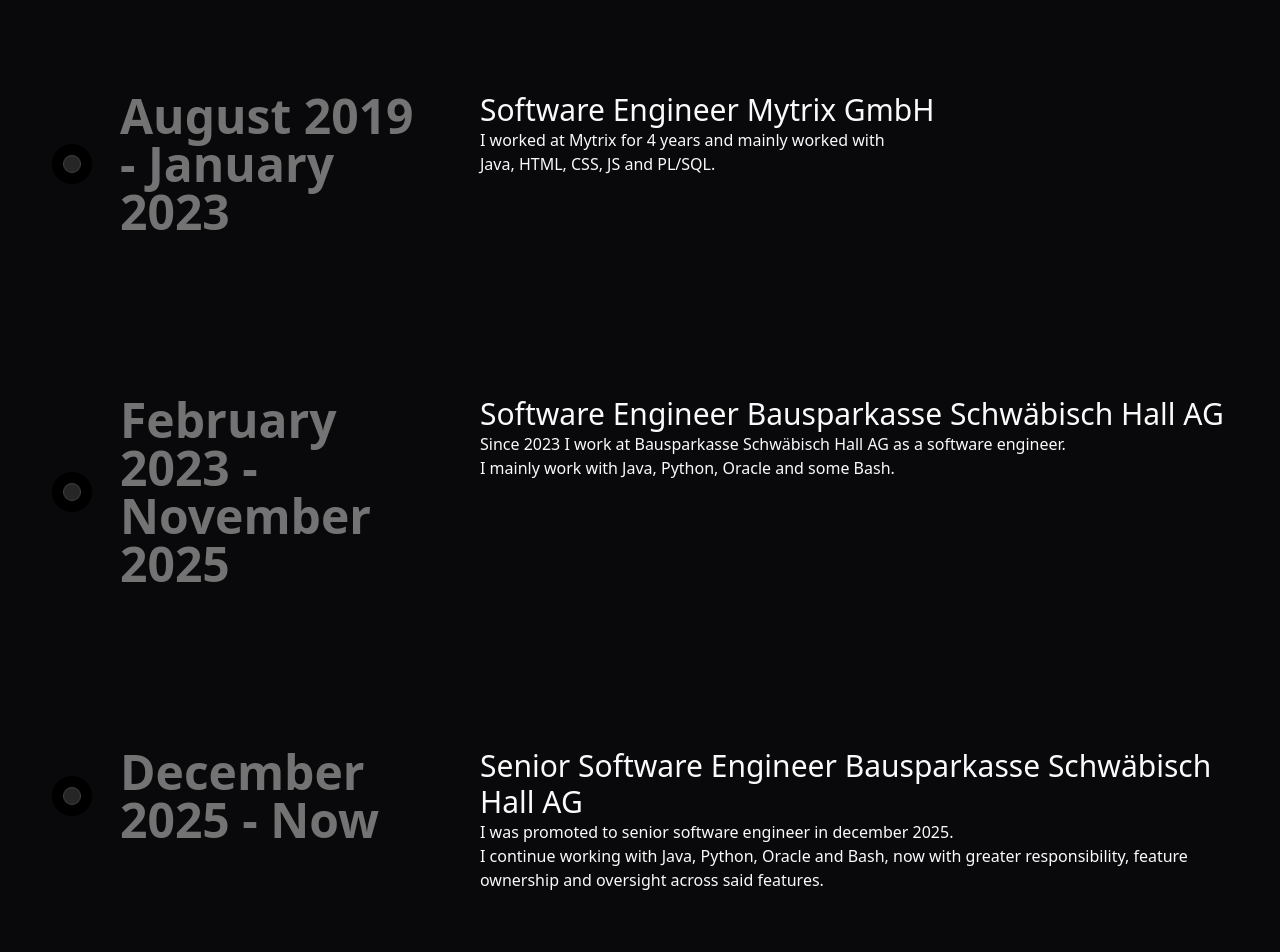
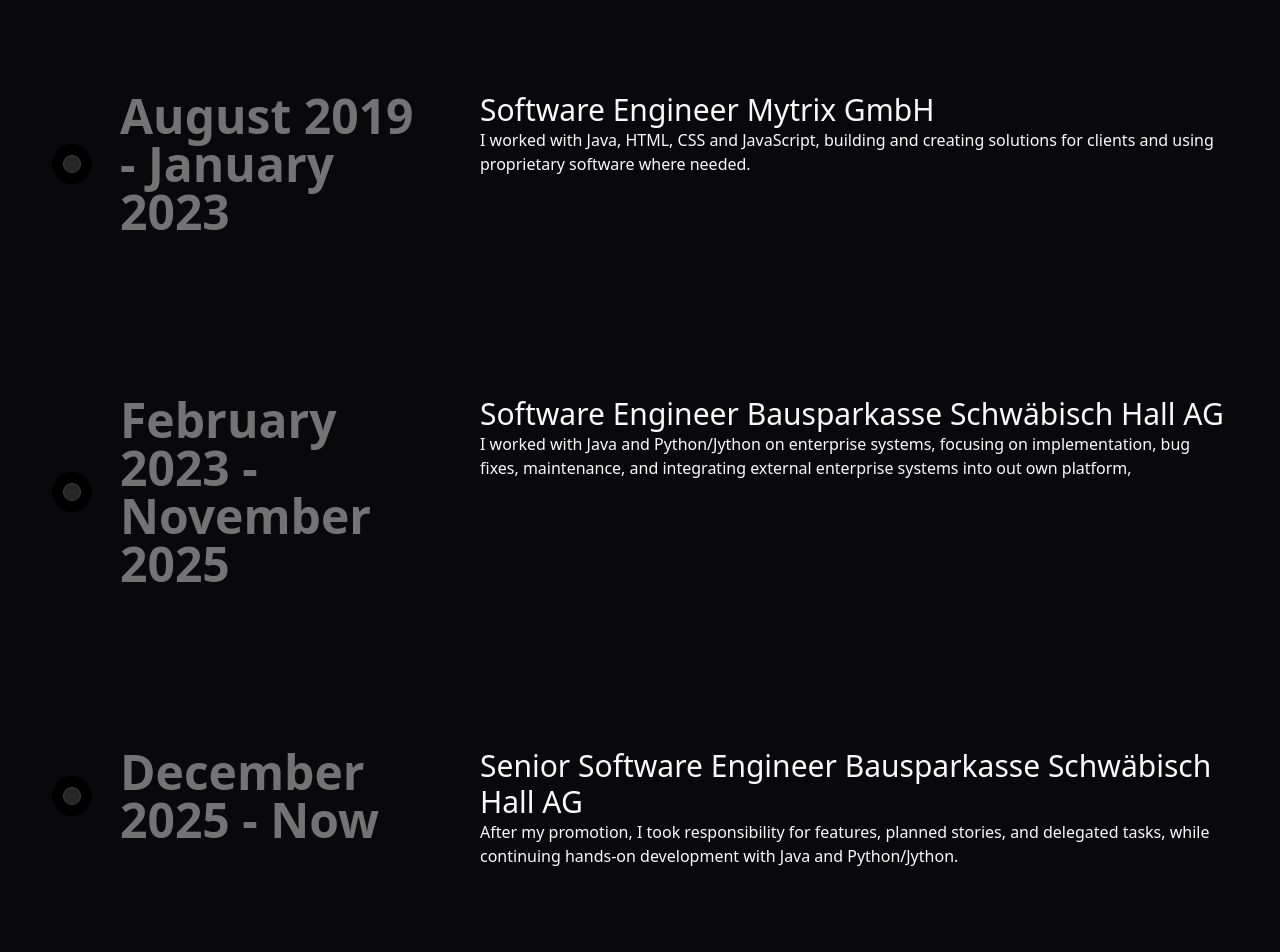
Before and after one commit to LLuisJ/portfolio, a Next.js app: page / in a window 1280 px wide. Shown: the part 1400-2352 px from the top of the page. Built offline with nearby package versions, Linux system fonts and the light colour scheme.

Commit message:
changed until now texts

```diff
--- a/components/until-now.tsx
+++ b/components/until-now.tsx
@@ -35,9 +35,7 @@
                         Software Engineer Mytrix GmbH
                     </div>
                     <div>
-                        I worked at Mytrix for 4 years and mainly worked with
-                        <p />
-                        Java, HTML, CSS, JS and PL/SQL.
+                        I worked with Java, HTML, CSS and JavaScript, building and creating solutions for clients and using proprietary software where needed.
                     </div>
                 </div>
             ),
@@ -50,9 +48,7 @@
                         Software Engineer Bausparkasse Schwäbisch Hall AG
                     </div>
                     <div>
-                        Since 2023 I work at Bausparkasse Schwäbisch Hall AG as
-                        a software engineer.<p/>
-                        I mainly work with Java, Python, Oracle and some Bash.
+                        I worked with Java and Python/Jython on enterprise systems, focusing on implementation, bug fixes, maintenance, and integrating external enterprise systems into out own platform,
                     </div>
                 </div>
             ),
@@ -65,8 +61,7 @@
                         Senior Software Engineer Bausparkasse Schwäbisch Hall AG
                     </div>
                     <div>
-                        I was promoted to senior software engineer in december 2025.<p/>
-                        I continue working with Java, Python, Oracle and Bash, now with greater responsibility, feature ownership and oversight across said features.
+                        After my promotion, I took responsibility for features, planned stories, and delegated tasks, while continuing hands-on development with Java and Python/Jython.
                     </div>
                 </div>
             )
```
